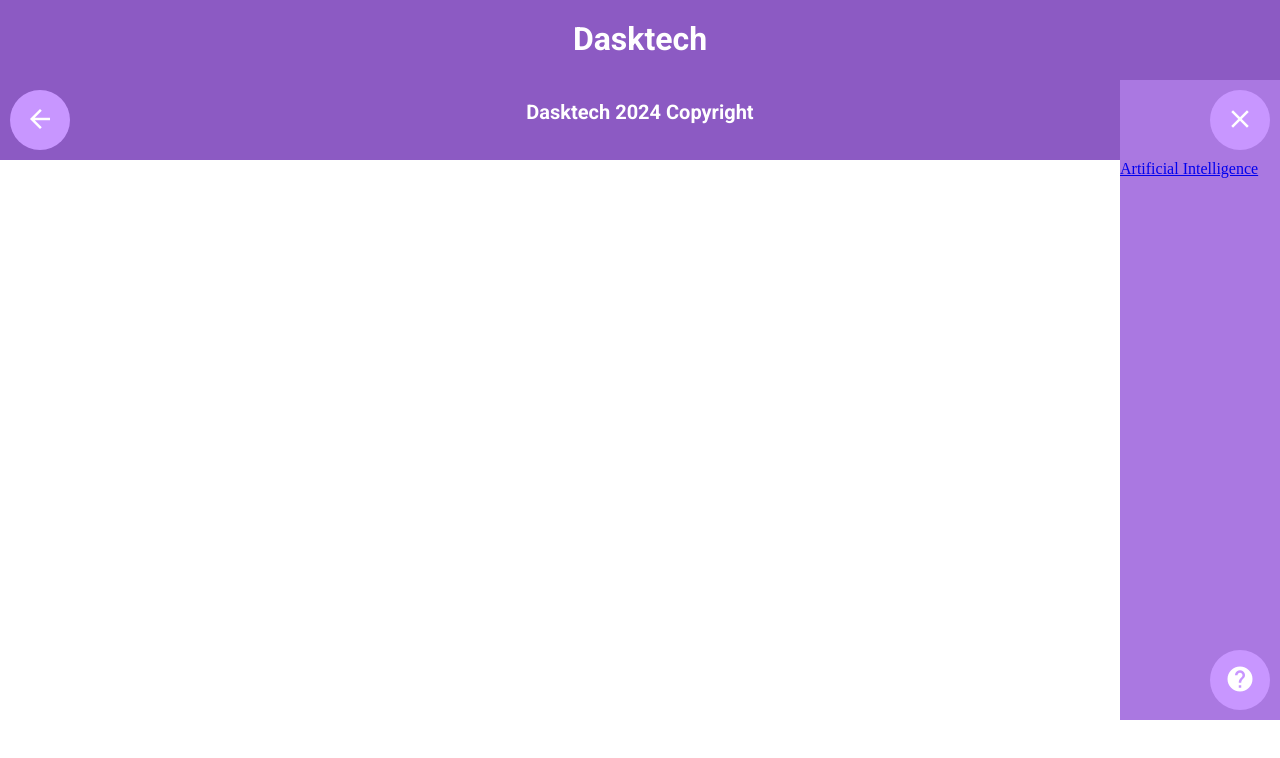
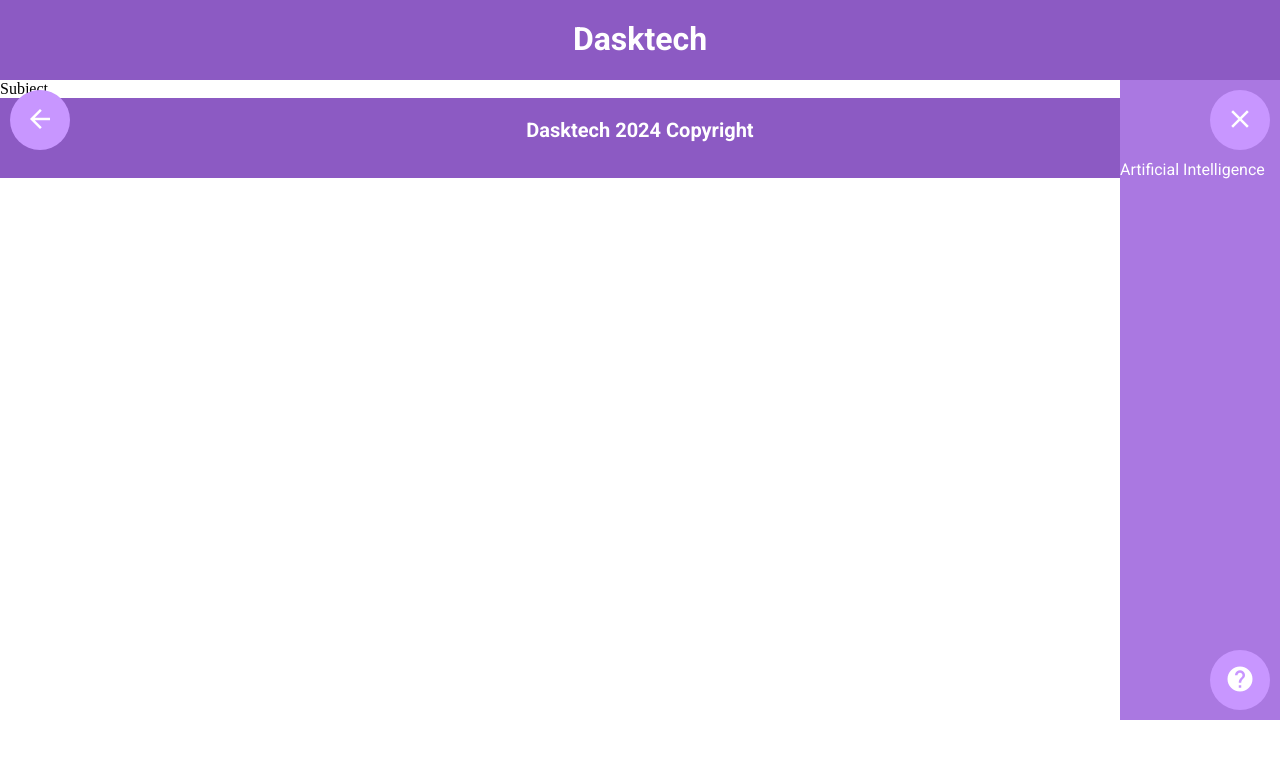
Before and after one commit to DanielTruscaV1/DasktechV3, a Vue app in the folder front-end/dasktech/: page /subject in a window 1280 px wide. Both pictures are taken after a click on the button "menu". Shown: the top 758 px of the page. Built offline with nearby package versions, Linux system fonts and the light colour scheme.

Commit message:
Removed some redundant code.

```diff
--- a/front-end/dasktech/src/components/Home.vue
+++ b/front-end/dasktech/src/components/Home.vue
@@ -4,7 +4,7 @@
 
 <template>
   <div id="container">
-    abc
+    Home
   </div>
 </template>
 
--- a/front-end/dasktech/src/components/Navigation.vue
+++ b/front-end/dasktech/src/components/Navigation.vue
@@ -1,19 +1,10 @@
 <script setup>
-    import { useRouter, useRoute } from 'vue-router';
-
-    const router = useRouter();
-    const route = useRoute();
-
-    function go_to(path)
-    {
-        router.push({ name: "Subject1"})
-    }
 </script>
 
 <template>
   <div id="container">
     <div id="buttons">
-        <router-link :to="{name: 'Subject1'}">
+        <router-link :to="{name: 'Subject'}">
             Artificial Intelligence
         </router-link>
     </div>
@@ -36,14 +27,16 @@
         margin-top:10vh;
         height:80vh;
     }
-    button
+    a
     {
         width:100%;
         height:7%;
         font-size:16px;
+        font-family:var(--font1);
         background-color:transparent;
         color:var(--color1);
         border:none;
+        text-decoration:none;
     }
     @media screen and (max-width:600px)
     {
--- a/front-end/dasktech/src/components/Subject1.vue
+++ b/front-end/dasktech/src/components/Subject1.vue
@@ -3,7 +3,7 @@
 </script>
 
 <template>
-  abcdjhendnqpwdpiq
+  Subject
 </template>
 
 <style scoped>
--- a/front-end/dasktech/src/router.js
+++ b/front-end/dasktech/src/router.js
@@ -10,8 +10,8 @@ const routes = [
       component: Home
     },
     {
-      path: '/subject1',
-      name:'Subject1',
+      path: '/subject',
+      name:'Subject',
       component: Subject1
     },
 ]
```
